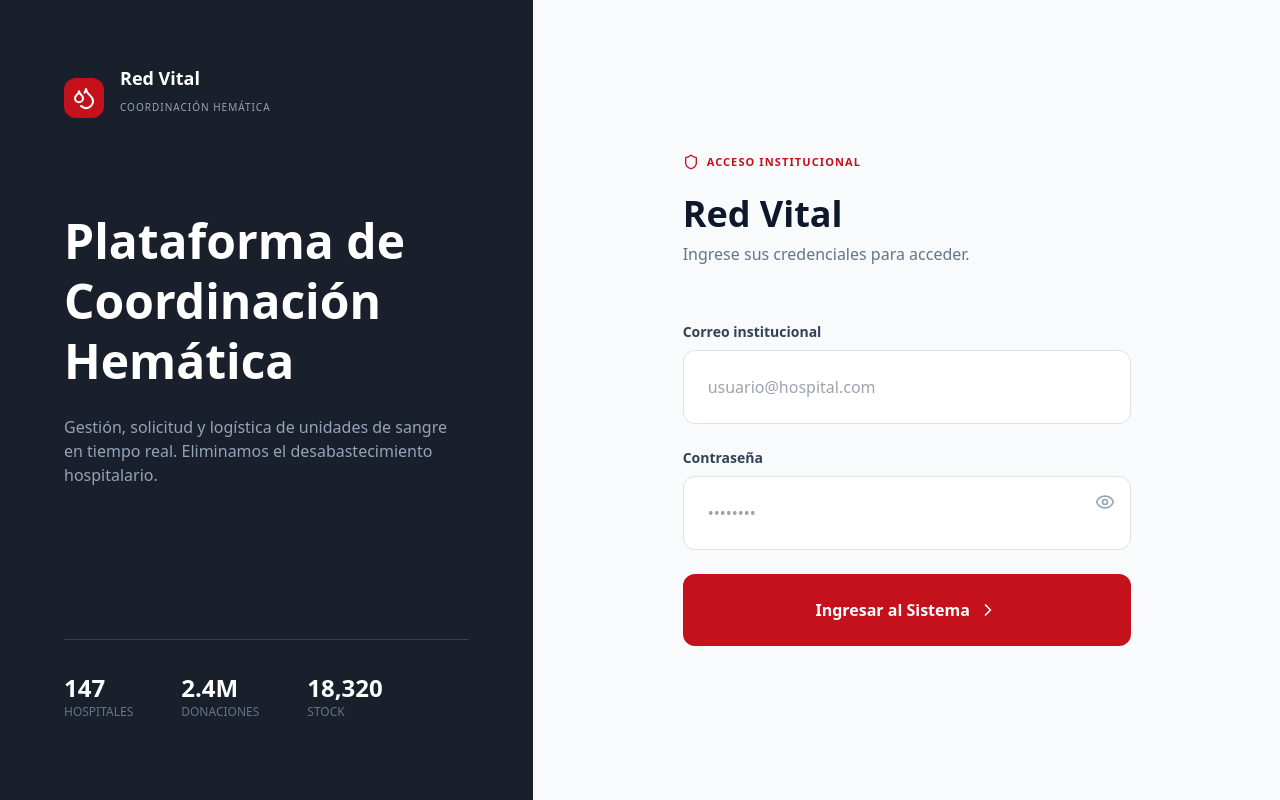
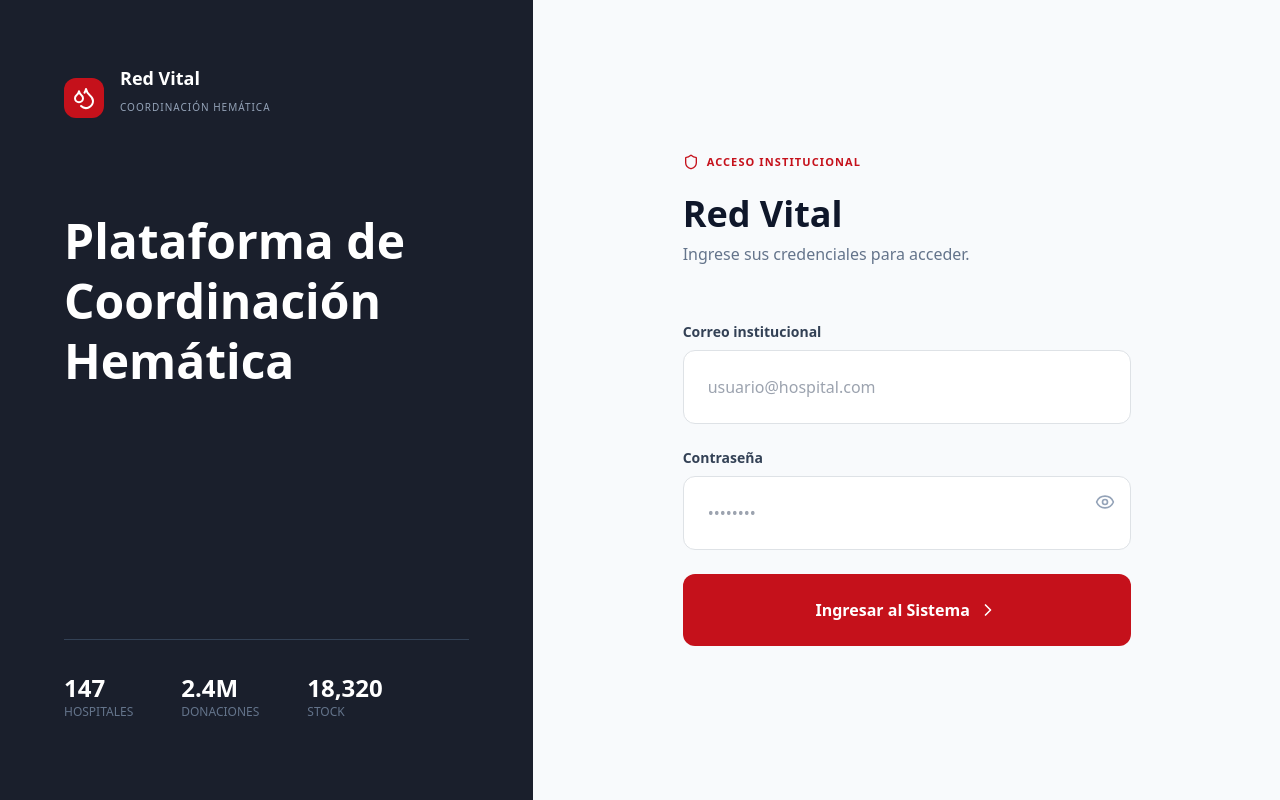
Before and after one commit to evkaal/RedVital, a React (Vite) app in the folder frontend/: page /login in a window 1280 px wide. Built offline with nearby package versions, Linux system fonts and the light colour scheme.

Commit message:
act login

```diff
--- a/frontend/src/pages/Login.jsx
+++ b/frontend/src/pages/Login.jsx
@@ -41,10 +41,7 @@ export default function Login() {
             <br />
             Coordinación Hemática
           </h2>
-          <p className="text-slate-400 max-w-sm">
-            Gestión, solicitud y logística de unidades de sangre en tiempo real.
-            Eliminamos el desabastecimiento hospitalario.
-          </p>
+
         </div>
 
         <div className="flex gap-12 border-t border-slate-700 pt-8">
```
